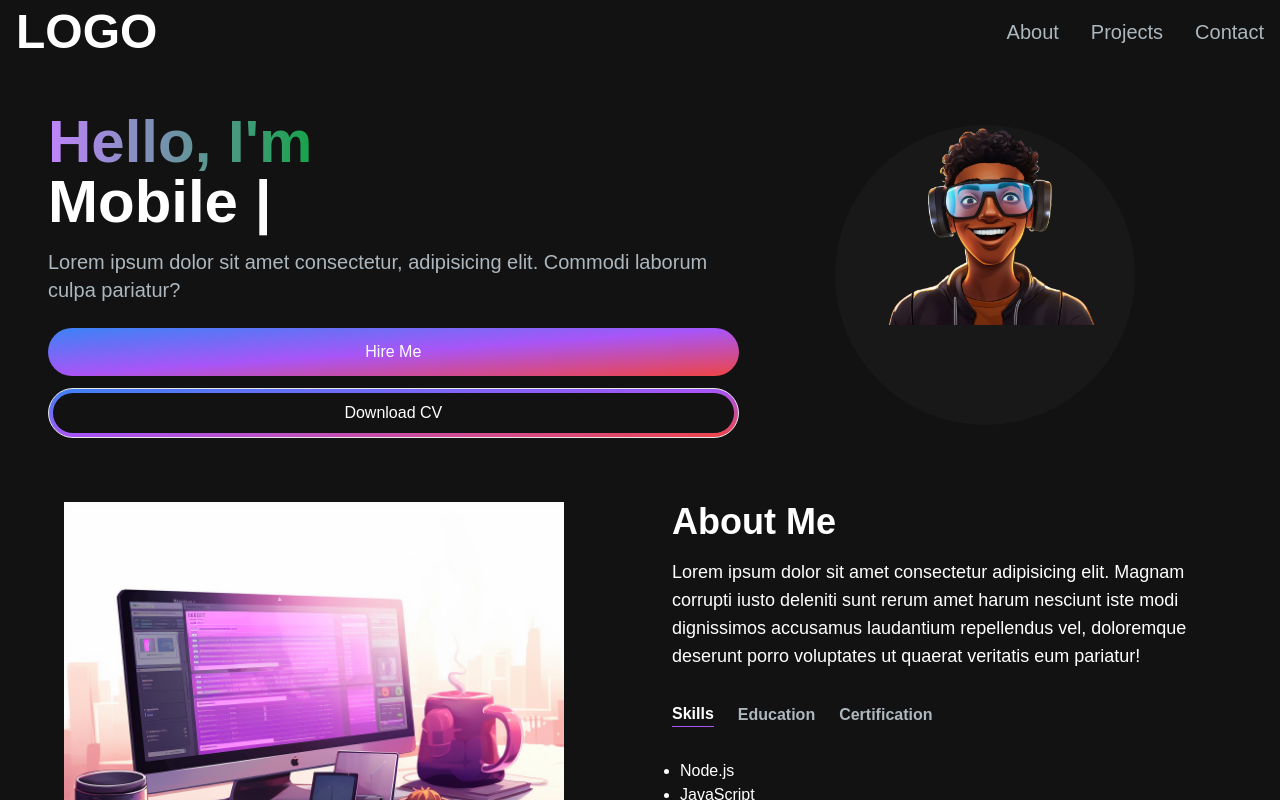
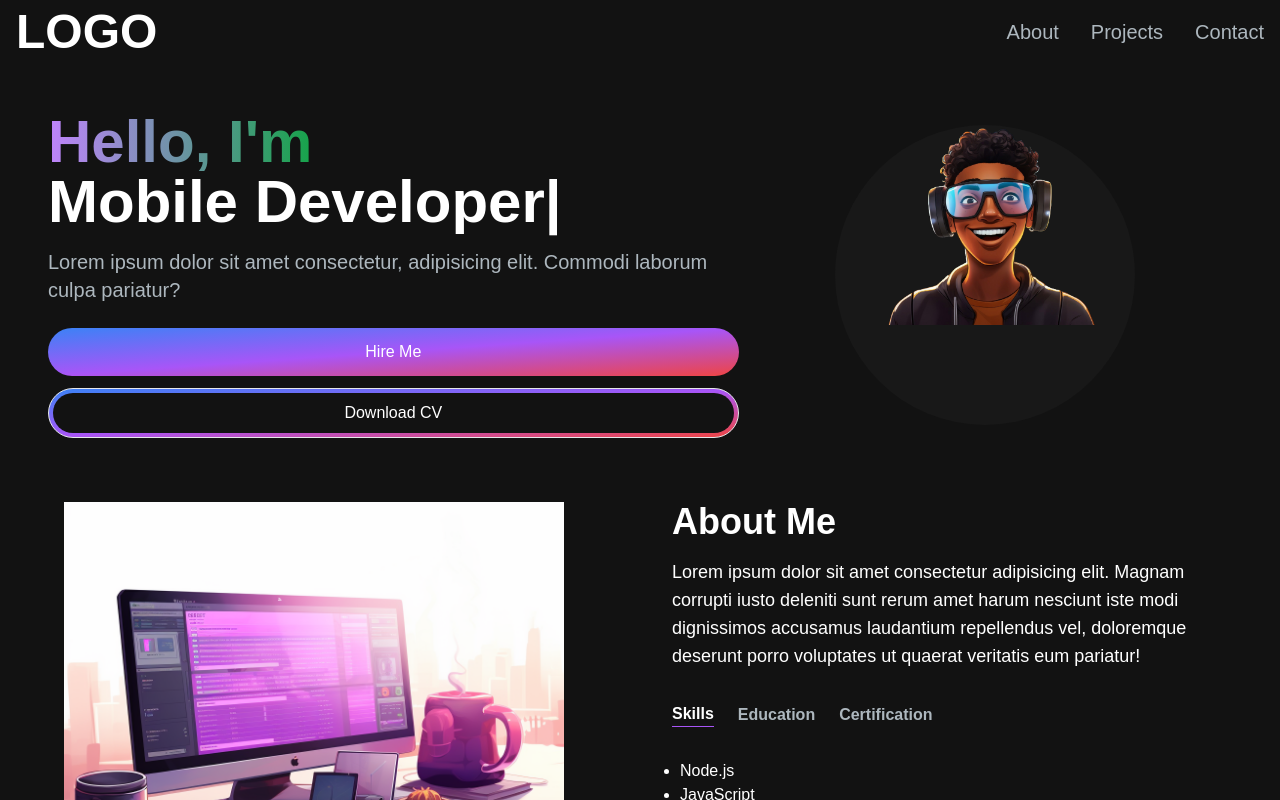
Before and after one commit to Emeka-Okpaleke/portfolio-website, a Next.js app: page / in a window 1280 px wide. Shown: the top 800 px of the page. Built offline with nearby package versions, Linux system fonts and the light colour scheme.

Commit message:
Surname added to type animation

```diff
--- a/src/app/components/HeroSection.tsx
+++ b/src/app/components/HeroSection.tsx
@@ -15,7 +15,7 @@ const HeroSection = () => {
             <br />
             <TypeAnimation
               sequence={[
-                'Emeka',
+                'Emeka Okpaleke',
                 1000,
                 'Web Developer',
                 1000,
```
